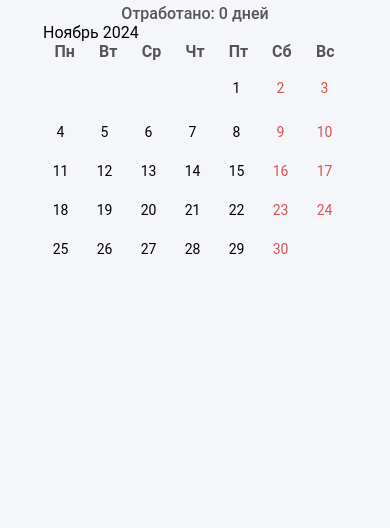
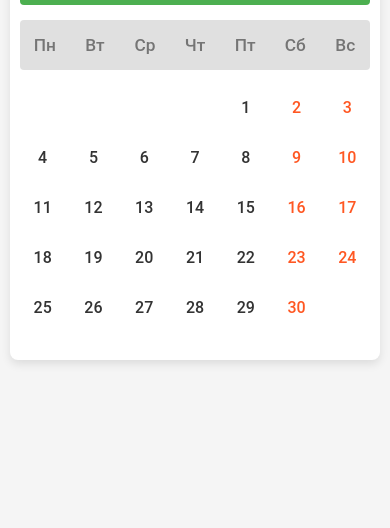
Before and after one commit to Cooltik/work-calendar, a website: page index.html in a window 390 px wide. Shown: the part 316-844 px from the top of the page. Drawn offline with Linux system fonts and the light colour scheme; no server answers.

Commit message:
Add files via upload

```diff
--- a/script.js
+++ b/script.js
@@ -14,6 +14,7 @@ document.addEventListener("DOMContentLoaded", async () => {
     const calendar = document.getElementById("calendar");
     const monthNameEl = document.getElementById("month-name");
     const weekdaysEl = document.getElementById("weekdays");
+    const workdaysCountEl = document.getElementById("workdays-count");
 
     const today = new Date();
     const currentMonth = today.getMonth();
@@ -32,6 +33,9 @@ document.addEventListener("DOMContentLoaded", async () => {
 
     // Получаем отработанные дни из базы данных
     const workdays = await fetchWorkdays();
+
+    // Обновляем количество отработанных дней
+    updateWorkdaysCount(workdays.length);
 
     // Определяем первый день месяца и количество дней в месяце
     const firstDayOfMonth = monthStart.getDay(); // День недели для 1 числа месяца
@@ -63,9 +67,9 @@ document.addEventListener("DOMContentLoaded", async () => {
         dayElement.classList.add("highlight");
       }
 
-    // Добавляем обработчик событий для мобильных устройств и ПК
-    dayElement.addEventListener("click", () => toggleWorkday(date, dayElement));
-    dayElement.addEventListener("touchend", () => toggleWorkday(date, dayElement)); // для мобильных устройств
+      // Добавляем обработчик событий для мобильных и десктопных устройств
+      dayElement.addEventListener("click", () => toggleWorkday(date, dayElement)); // Для ПК
+      dayElement.addEventListener("touchend", () => toggleWorkday(date, dayElement)); // Для мобильных устройств
 
       calendar.appendChild(dayElement);
     }
@@ -100,6 +104,8 @@ async function toggleWorkday(date, dayElement) {
         });
         if (response.ok) {
           dayElement.classList.remove("highlight");
+          // Обновляем количество отработанных дней после удаления
+          updateWorkdaysCount(await getWorkdaysCount());
         } else {
           console.error("Error removing workday:", await response.json());
         }
@@ -118,6 +124,8 @@ async function toggleWorkday(date, dayElement) {
         });
         if (response.ok) {
           dayElement.classList.add("highlight");
+          // Обновляем количество отработанных дней после добавления
+          updateWorkdaysCount(await getWorkdaysCount());
         } else {
           console.error("Error adding workday:", await response.json());
         }
@@ -126,3 +134,20 @@ async function toggleWorkday(date, dayElement) {
       }
     }
   }
+
+  // Функция для получения текущего количества отработанных дней
+  async function getWorkdaysCount() {
+    try {
+      const workdays = await fetchWorkdays();
+      return workdays.length;
+    } catch (error) {
+      console.error("Error fetching workdays count:", error);
+      return 0;
+    }
+  }
+
+  // Функция для обновления отображения количества отработанных дней
+  function updateWorkdaysCount(count) {
+    const workdaysCountEl = document.getElementById("workdays-count");
+    workdaysCountEl.textContent = `Отработано: ${--count} дней`;
+  }
--- a/style.css
+++ b/style.css
@@ -1,141 +1,161 @@
-* {
+/* Основные стили */
+body {
+    font-family: 'Roboto', sans-serif;
+    background-color: #f5f5f5;
+    display: flex;
+    flex-direction: column;
+    align-items: center;
+    justify-content: center;
+    height: 100vh;
     margin: 0;
-    padding: 0;
+  }
+
+  h1 {
+    font-size: 2.5em;
+    margin-bottom: 20px;
+    color: #4caf50;
+    font-weight: 500;
+  }
+
+  /* Стили для блока календаря */
+  #calendar-container {
+    width: 100%;
+    max-width: 500px;
+    background-color: #ffffff;
+    border-radius: 8px;
+    box-shadow: 0 4px 10px rgba(0, 0, 0, 0.1);
+    overflow: hidden;
+    padding: 20px;
     box-sizing: border-box;
   }
 
-  body {
-    font-family: 'Roboto', sans-serif;
-    background-color: #f4f6f9;
-    display: flex;
-    justify-content: center;
-    align-items: center;
-    height: 100vh;
-    flex-direction: column;
+  /* Заголовок месяца */
+  #month-name {
+    font-size: 1.8em;
+    padding: 10px;
+    background-color: #4caf50;
+    color: white;
+    font-weight: 500;
+    text-transform: uppercase;
+    border-radius: 4px;
+    margin-bottom: 15px;
+    text-align: center;
   }
 
-  .calendar-container {
-    background-color: #ffffff;
-    border-radius: 8px;
-    box-shadow: 0 4px 8px rgba(0, 0, 0, 0.1);
-    overflow: hidden;
-    width: 90%;
-    max-width: 400px;
-    padding: 20px;
-  }
-
-  #month-selector {
-    display: flex;
-    justify-content: space-between;
-    align-items: center;
-    margin-bottom: 20px;
-  }
-
-  #month-dropdown {
-    padding: 8px;
-    border-radius: 4px;
-    border: 1px solid #ddd;
-    background-color: #ffffff;
-    font-size: 16px;
-    width: 120px;
-  }
-
-  #year-display {
-    font-size: 18px;
-    font-weight: 500;
-  }
-
+  /* Заголовки дней недели */
   #weekdays {
     display: grid;
     grid-template-columns: repeat(7, 1fr);
-    text-align: center;
-    margin-bottom: 10px;
+    background-color: #e0e0e0;
+    padding: 10px 0;
+    font-weight: 500;
+    color: #616161;
+    border-radius: 4px;
+    margin-bottom: 15px;
   }
 
   #weekdays div {
-    font-weight: bold;
-    color: #555;
+    text-align: center;
+    font-size: 1em;
+    color: #757575;
   }
 
+  /* Сетка календаря */
   #calendar {
     display: grid;
     grid-template-columns: repeat(7, 1fr);
     gap: 5px;
-    margin-top: 10px;
+    margin-bottom: 20px;
   }
 
-  .day,
-  .empty {
-    width: 40px;
-    height: 40px;
+  /* Стиль для каждого дня */
+  .day {
+    height: 60px;
     display: flex;
     justify-content: center;
     align-items: center;
-    font-size: 16px;
-    border-radius: 50%;
+    font-size: 1.2em;
+    font-weight: 500;
+    color: #333;
+    background-color: #fff;
     cursor: pointer;
-    transition: background-color 0.3s ease;
-  }
-
-  .empty {
-    background-color: transparent;
+    border-radius: 8px;
+    transition: all 0.3s ease;
   }
 
   .day:hover {
-    background-color: #007bff;
-    color: white;
+    background-color: #f1f1f1;
   }
 
-  .day.highlight {
-    background-color: #28a745;
+  /* Отмеченные (отработанные) дни */
+  .highlight {
+    background-color: #4caf50;
     color: white;
+    box-shadow: 0 2px 4px rgba(0, 0, 0, 0.1);
   }
 
-  .day.weekend {
-    color: #d9534f;
+  /* Выходные дни */
+  .weekend {
+    color: #ff5722;
   }
 
-  #workdays-count {
-    font-size: 18px;
-    font-weight: 500;
-    color: #555;
-    margin-top: 20px;
-    text-align: center;
+  /* Пустые дни */
+  .empty {
+    background-color: transparent;
+    cursor: default;
   }
 
   /* Мобильная адаптация */
-  @media (max-width: 768px) {
-    .calendar-container {
-      width: 100%;
+  @media (max-width: 600px) {
+    #calendar-container {
+      width: 95%;
       padding: 10px;
     }
 
-    #month-selector {
-      flex-direction: column;
-      align-items: flex-start;
-    }
-
-    #month-dropdown {
-      width: 100%;
-      margin-bottom: 10px;
+    #month-name {
+      font-size: 1.5em;
     }
 
     #weekdays {
-      grid-template-columns: repeat(7, 1fr);
-    }
-
-    #calendar {
-      grid-template-columns: repeat(7, 1fr);
-      gap: 4px;
+      font-size: 0.9em;
     }
 
     .day {
-      width: 35px;
-      height: 35px;
-      font-size: 14px;
+      font-size: 1em;
+      height: 50px;
     }
 
-    #workdays-count {
-      font-size: 16px;
+    .day:hover {
+      background-color: #f1f1f1;
+    }
+
+    /* Увеличение размера кнопок для мобильных устройств */
+    .day, .highlight {
+      height: 60px;
+      font-size: 1.2em;
+      display: flex;
+      justify-content: center;
+      align-items: center;
+    }
+
+    #weekdays div {
+      font-size: 1.2em;
+      padding: 5px 0;
+    }
+
+
+  @media (max-width: 400px) {
+    h1 {
+      font-size: 2em;
+    }
+
+    #month-name {
+      font-size: 1.3em;
+    }
+
+    .day {
+      height: 45px;
+      font-size: 1em;
     }
   }
+}
```
Lines whose indentation alone changed are shown as unchanged.
